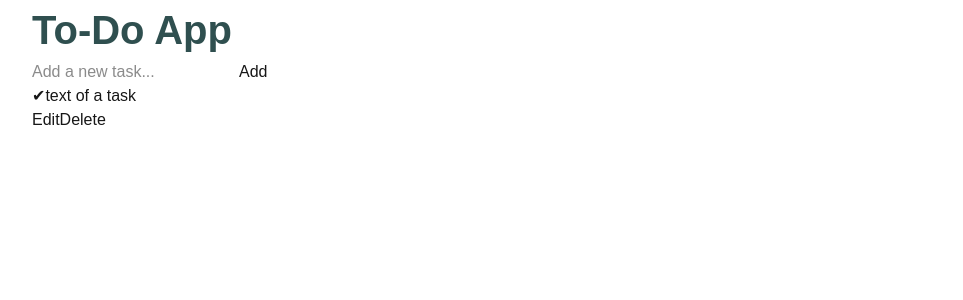
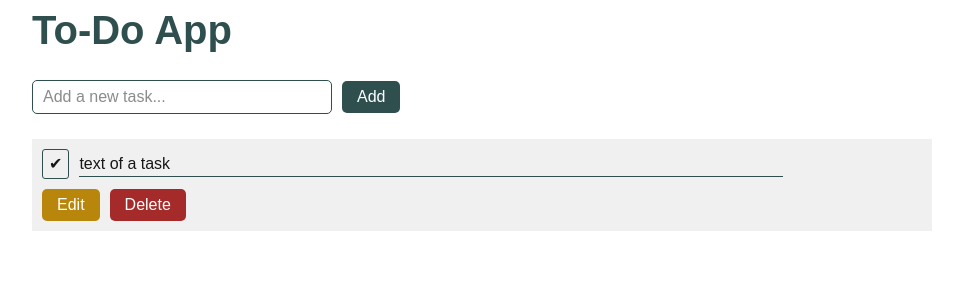
Before and after one commit to Jenea-G/final-project-group3, a Next.js app: page / in a window 1280 px wide. Shown: the top 300 px of the page, without its empty margins (158-1121 px from the left). Built offline with nearby package versions, Linux system fonts and the light colour scheme.

Commit message:
add styles

```diff
--- a/app/components/styles.css
+++ b/app/components/styles.css
@@ -8,4 +8,51 @@ h1 {
     font-size: 40px;
     color:darkslategrey;
     font-weight: 600;
+    margin-bottom: 20px;
 }
+
+.task-input .input{
+    border: 1px solid darkslategrey;
+    border-radius: 5px;
+    padding: 4px 10px;
+    width: 300px;
+    margin-right: 10px;
+    margin-bottom: 20px;
+}
+
+.btn-add,
+.btn-edit,
+.btn-delete {
+    background-color: darkslategrey;
+    color: white;
+    padding: 4px 15px;
+    border-radius: 5px;
+    margin-right: 10px;
+}
+
+.btn-edit {
+    background-color: darkgoldenrod;
+}
+
+.btn-delete {
+    background-color: brown;
+}
+
+.task-item {
+    background-color: rgb(240, 240, 240);
+    padding: 10px;
+    margin: 5px 0;
+}
+
+.btn-check {
+    padding: 2px 6px;
+    border-radius: 3px;
+    border: 1px solid darkslategrey;
+    margin: 0 10px 10px 0;
+}
+
+.task-text {
+    display: inline-block;
+    width: 80%;
+    border-bottom: 1px solid darkslategrey;
+}
```
